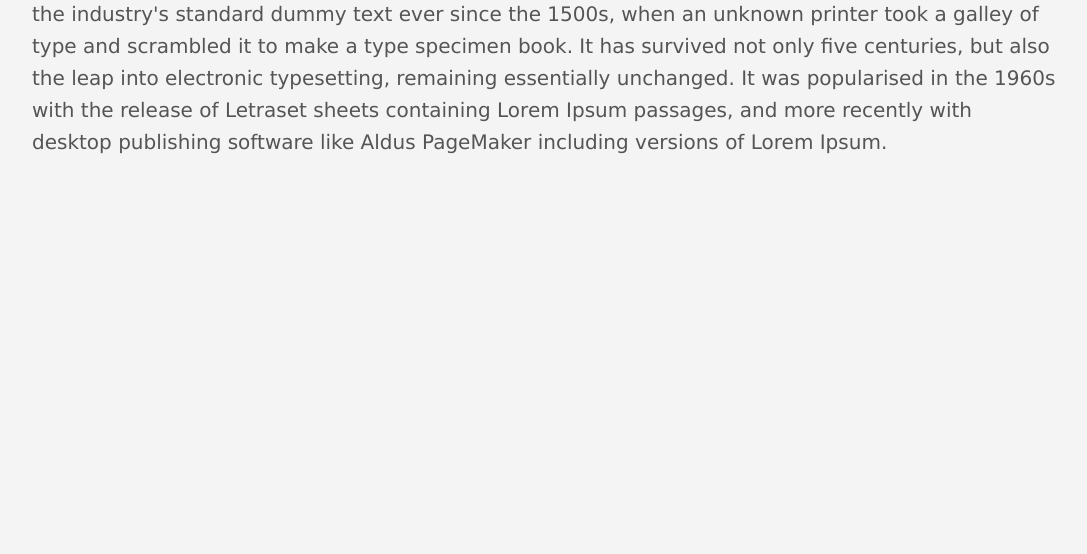
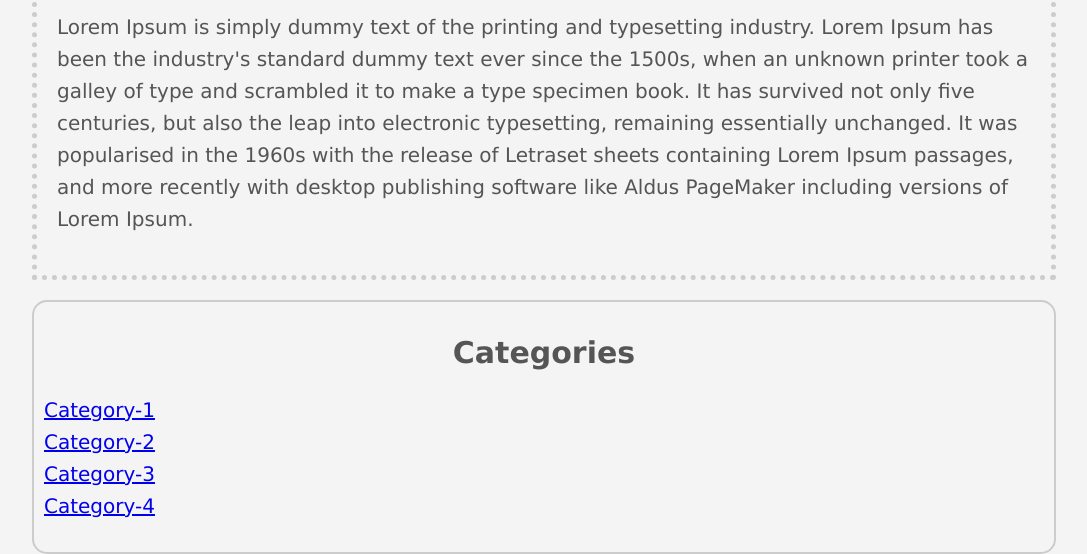
Before and after one commit to JunaidAhmed1995/Traversy_Media, a plain HTML site: page CSS_CC/src/index.html in a window 1280 px wide. Shown: the part 519-1073 px from the top of the page, without its empty margins (96-1183 px from the left). Before the commit the page ends 800 px from the top, so only its background shows below. Drawn offline with Linux system fonts and the light colour scheme.

Commit message:
add unorder list and style it

```diff
--- a/CSS_CC/src/css/index.css
+++ b/CSS_CC/src/css/index.css
@@ -43,3 +43,24 @@
   letter-spacing: 0.2em;
   word-spacing: 1em;
 }
+
+.box-2 {
+  border: 5px dotted #ccc;
+  padding: 20px;
+  margin: 20px 0px;
+}
+
+.categories {
+  border: 2px solid #ccc;
+  padding: 10px;
+  border-radius: 15px;
+}
+
+.categories h2 {
+  text-align: center;
+}
+
+.categories ul {
+  padding: 0;
+  list-style: none;
+}
--- a/CSS_CC/src/index.html
+++ b/CSS_CC/src/index.html
@@ -37,6 +37,15 @@
           including versions of Lorem Ipsum.
         </p>
       </div>
+      <div class="categories">
+        <h2>Categories</h2>
+        <ul>
+          <li><a href="#">Category-1</a></li>
+          <li><a href="#">Category-2</a></li>
+          <li><a href="#">Category-3</a></li>
+          <li><a href="#">Category-4</a></li>
+        </ul>
+      </div>
     </div>
   </body>
 </html>
```
